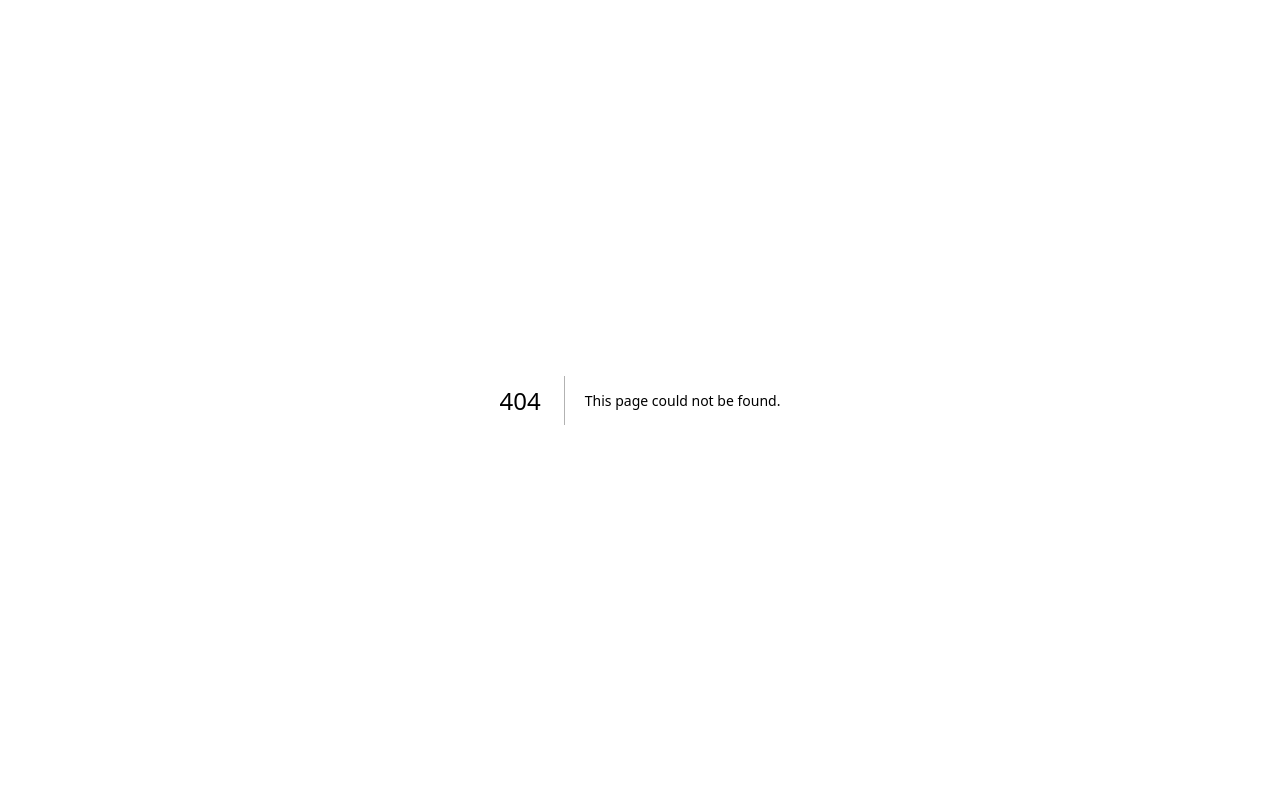
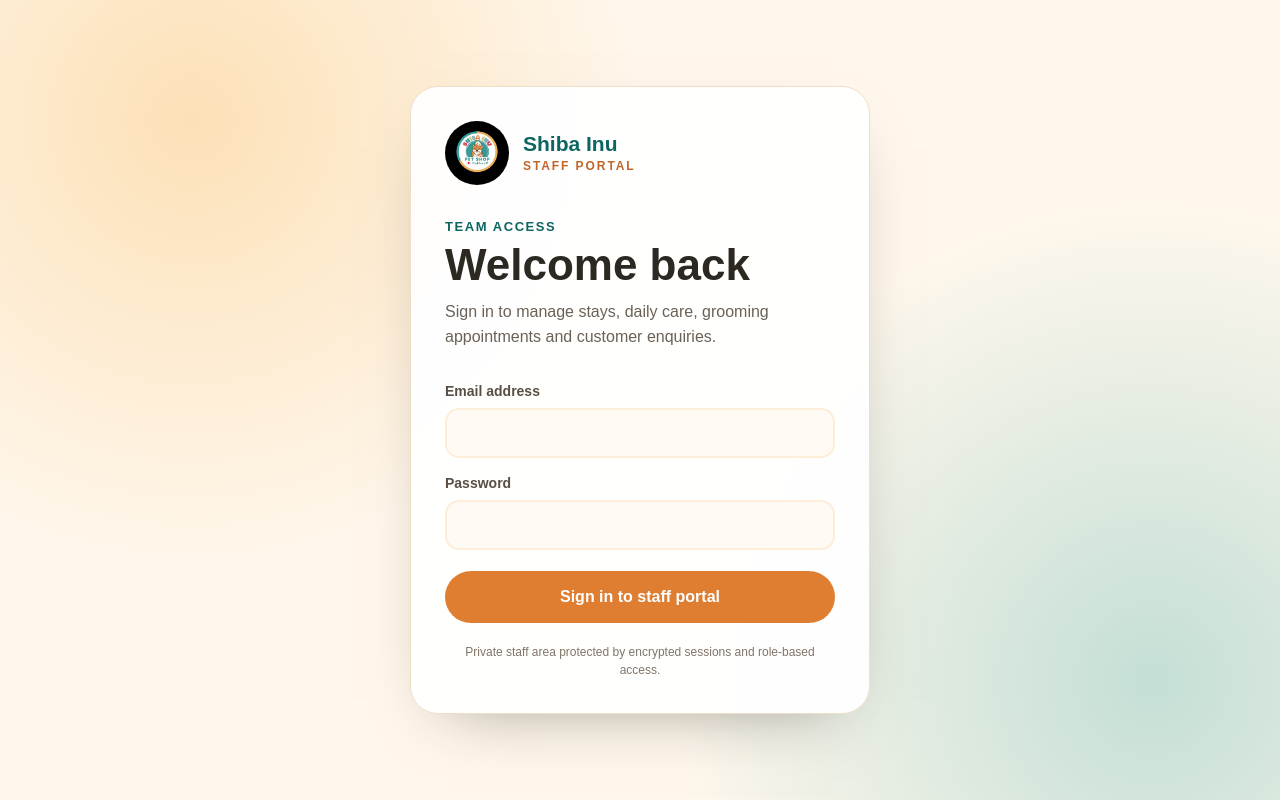
Before and after one commit to ianmags05-create/shiba-inu, a Next.js app: page /staff/login in a window 1280 px wide. Before the commit this address had no page. Built offline with nearby package versions, Linux system fonts and the light colour scheme; no server answers.

Commit message:
Add separate staff login page

```diff
--- /dev/null
+++ b/src/app/staff/login/page.tsx
@@ -0,0 +1,19 @@
+import { redirect } from "next/navigation";
+import { createClient } from "../../../lib/supabase/server";
+import StaffLoginForm from "./login-form";
+import styles from "../../admin/login/login.module.css";
+
+export const metadata = { title: "Staff Login | Shiba Inu Pet Shop" };
+export const dynamic = "force-dynamic";
+
+export default async function StaffLoginPage() {
+  const supabase = await createClient();
+  const { data } = await supabase.auth.getUser();
+  if (data.user) redirect("/staff");
+  return <main className={styles.shell}><section className={styles.card}>
+    <div className={styles.brand}><img src="/uploads/shiba-inu-logo.jpg" alt="Shiba Inu Pet Shop" /><div><strong>Shiba Inu</strong><span>Staff Portal</span></div></div>
+    <div className={styles.copy}><p className={styles.eyebrow}>Team access</p><h1>Welcome back</h1><p>Sign in to manage stays, daily care, grooming appointments and customer enquiries.</p></div>
+    <StaffLoginForm />
+    <p className={styles.security}>Private staff area protected by encrypted sessions and role-based access.</p>
+  </section></main>;
+}
```
